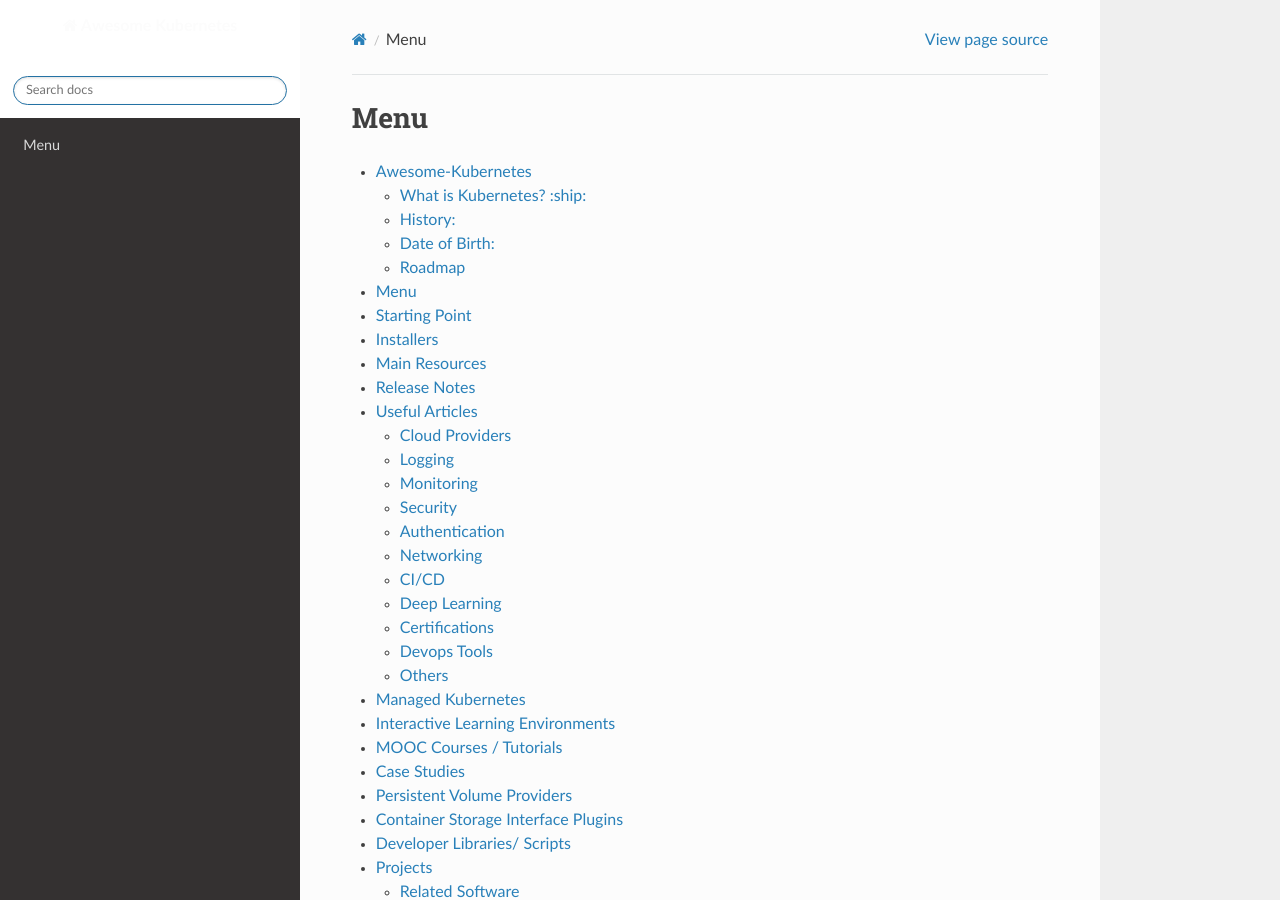
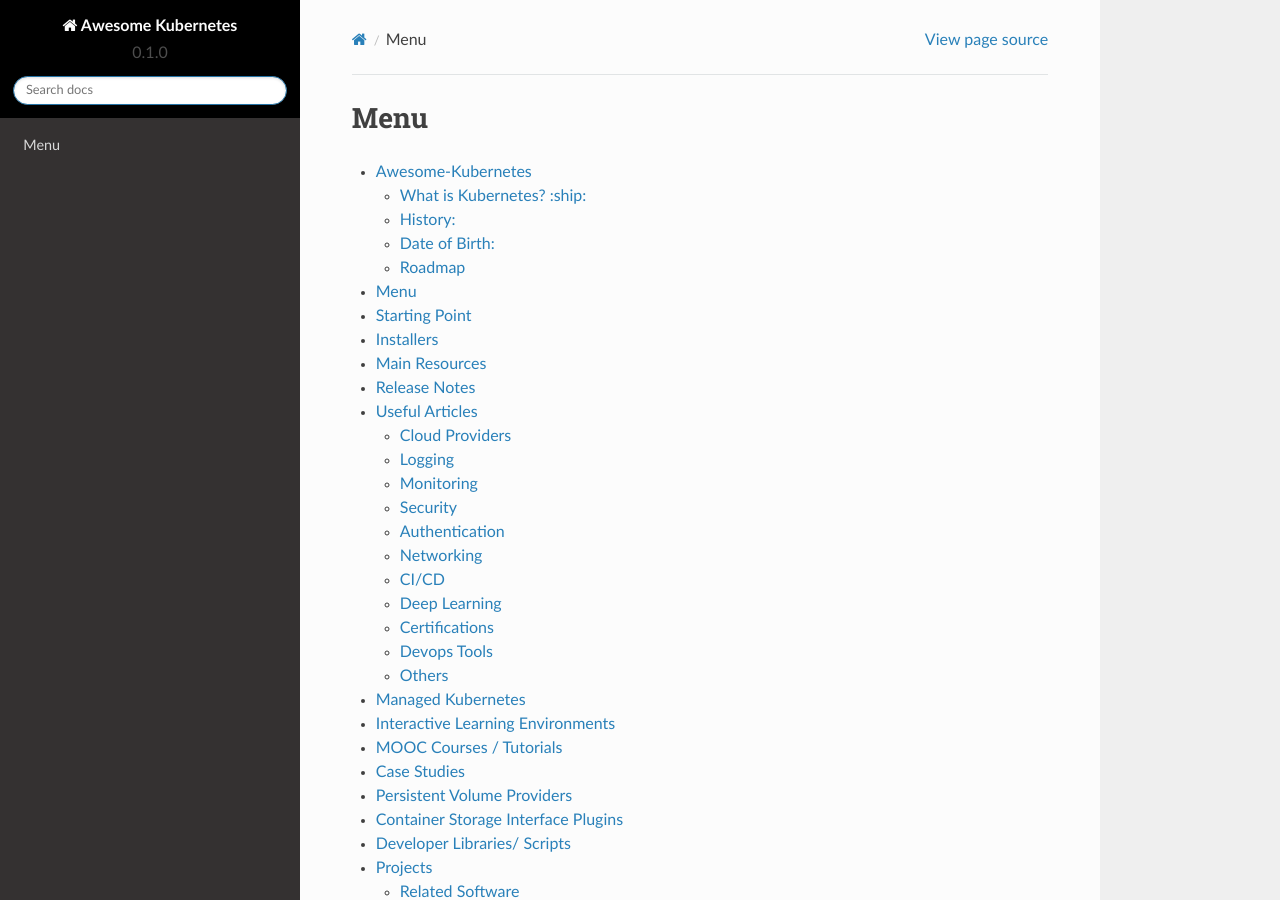
Before and after one commit to topstar920707/awesome-kubernetes, a Sphinx documentation site: the page built from docs/menu.md, in a window 1280 px wide and 900 px high. Built offline with Sphinx 7.4.7 and the Read the Docs theme 2.0.0, drawn with Linux system fonts in a browser that asks for light colours.

Commit message:
fix snall issues

```diff
--- a/docs/conf.py
+++ b/docs/conf.py
@@ -101,7 +101,7 @@ exclude_patterns = ['_build', 'Thumbs.db', '.DS_Store']
 # If true, sectionauthor and moduleauthor directives will be shown in the
 # output. They are ignored by default.
 #
-# show_authors = False
+show_authors = False
 
 # The name of the Pygments (syntax highlighting) style to use.
 pygments_style = 'sphinx'
@@ -135,7 +135,7 @@ html_theme_options = {
     'prev_next_buttons_location': 'bottom',
     'style_external_links': False,
     'vcs_pageview_mode': '',
-    'style_nav_header_background': 'white',
+    'style_nav_header_background': 'black',
     # Toc options
     'collapse_navigation': True,
     'sticky_navigation': True,
@@ -204,7 +204,7 @@ html_static_path = ['_static']
 
 # If false, no index is generated.
 #
-# html_use_index = True
+html_use_index = True
 
 # If true, the index is split into individual pages for each letter.
 #
@@ -236,7 +236,7 @@ html_show_copyright = True
 #   'da', 'de', 'en', 'es', 'fi', 'fr', 'hu', 'it', 'ja'
 #   'nl', 'no', 'pt', 'ro', 'ru', 'sv', 'tr', 'zh'
 #
-# html_search_language = 'en'
+html_search_language = 'en'
 
 # A dictionary with options for the search language support, empty by default.
 # 'ja' uses this config value.
```
